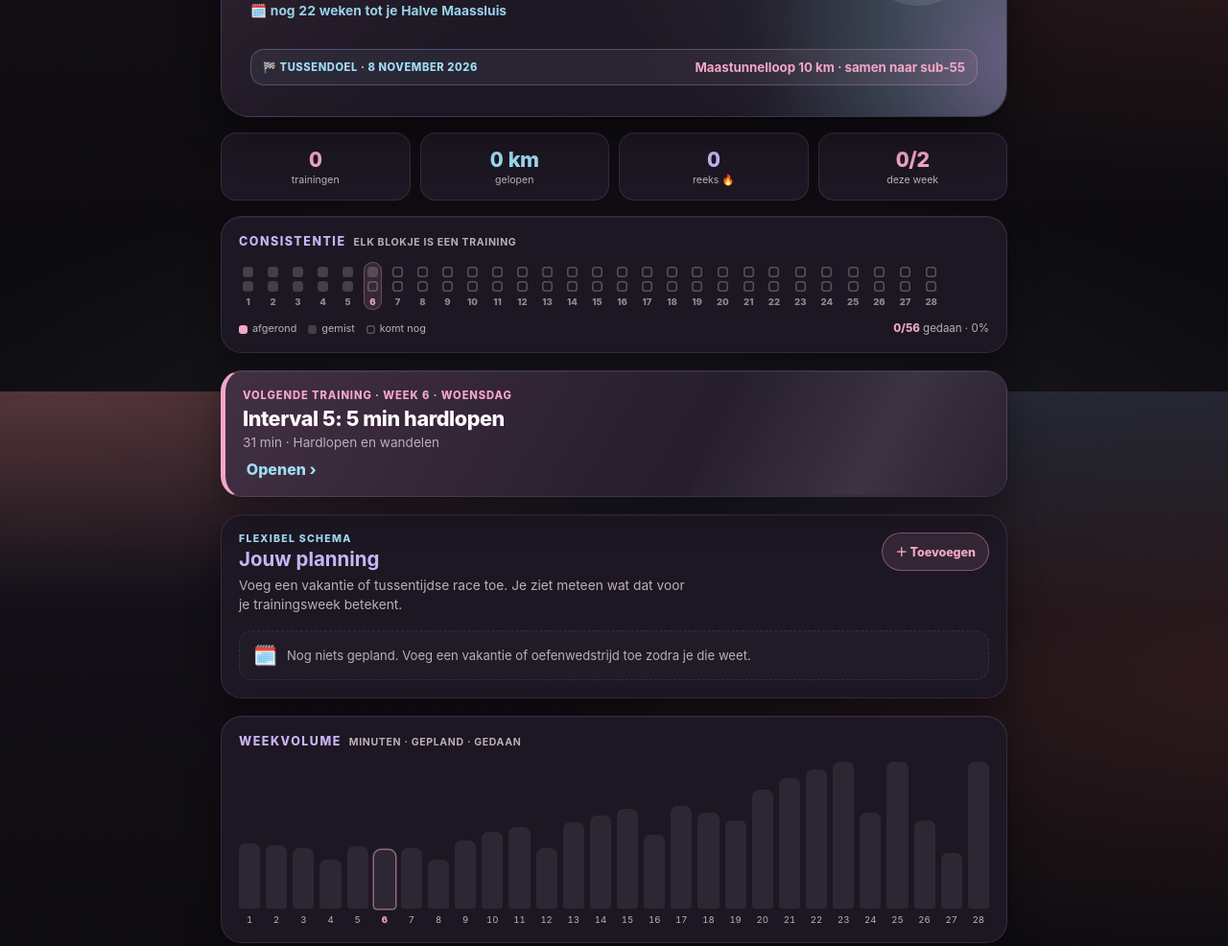
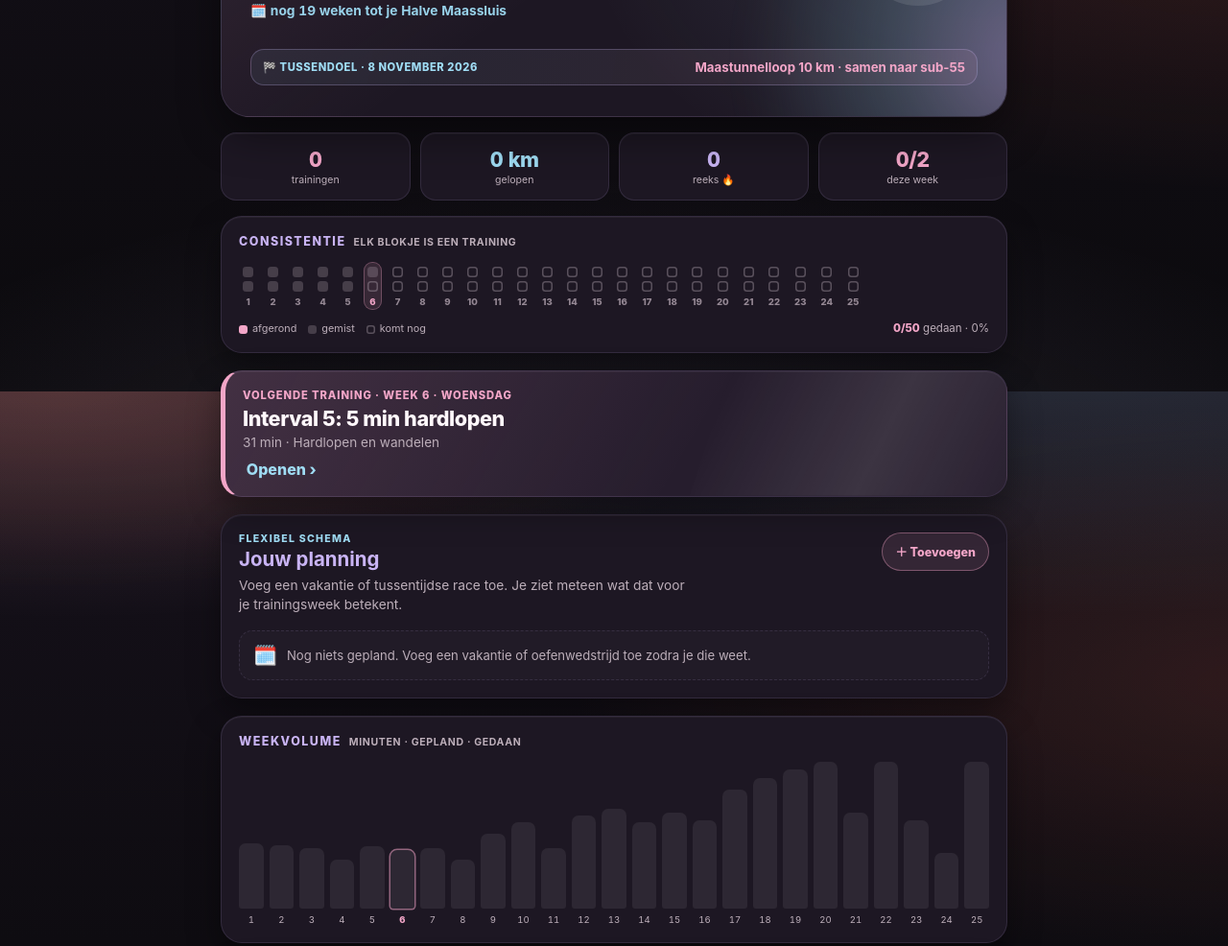
Before and after one commit to bartdevries43-arch/bartlopen-kim, a plain HTML site: page index.html in a window 1280 px wide. Shown: the part 392-1378 px from the top of the page at 96% size. Drawn offline with Linux system fonts and the light colour scheme.

Commit message:
Kim: aanloop verdicht in plaats van weken geschrapt
Kim wil niets overslaan, dus in plaats van drie weken te verwijderen zijn
gelijksoortige duurweken samengevoegd. Elke trainingsvorm en alle zeven
mijlpalen blijven bestaan:

- oude weken 9 en 10 (beide gewone duurweken) samen tot een week 34/46 min
- oude weken 11 en 13 samen, met behoud van de versnellingentraining 36/56
- de week voor de 10 km is verlicht (65 naar 50 min) en neemt daarmee de
  functie over van de oude herstelweek 16

De tempo-opbouw richting sub-55 is compleet gebleven: versnellingen,
5x3 min, 4x4 min, 3x1 km, en de prikkels in de raceweek.

Daardoor komt het schema op 25 weken en vallen beide wedstrijden weer op
hun echte datum: Maastunnelloop zondag 8 november, Halve Maassluis zondag
17 januari. Ze staat nu op week 6, met haar eerste 20 minuten aan een stuk.

Weken 1 t/m 6 zijn letterlijk ongewijzigd, dus haar voortgang blijft staan.

Co-Authored-By: Claude Opus 5 <noreply@anthropic.com>

```diff
--- a/app.js
+++ b/app.js
@@ -26,7 +26,7 @@ const RUNNER = CONFIG.runner;
 const GOAL = CONFIG.goal;
 const START_DATE = CONFIG.startDate;
 const STORE_KEY = CONFIG.storeKey;
-const TOTAL_WEEKS = 28;
+const TOTAL_WEEKS = 25;
 const UNIT = "min";        // Kim stuurt op minuten (nodig voor de records-kaart)
 const UNIT_LABEL = "min";
 const COACH_INITIAL = (CONFIG.coachName.replace(/^coach\s+/i, "")[0] || "C").toUpperCase();
@@ -148,7 +148,6 @@ const runWalkBlock = (repeats, runMinutes, walkMinutes) => {
 
 /* --- Het 28-weken schema (van 0 naar de halve marathon van Maassluis, 17 jan 2027) --- */
 const PLAN = [
-  /* ---- Fase 1 · Wandelen naar hardlopen ---- */
   { week: 1, dates: "27 jul–2 aug", phase: "Fase 1 · Wandelen naar hardlopen", sessions: [
     wo({ zone: "opbouw", min: 32, kind: "Hardlopen en wandelen", title: "Interval 1: 1 min hardlopen", goal: "Rustig wennen aan de eerste stapjes hardlopen", blocks: ["5 min stevig wandelen als warming-up", runWalkBlock(8, 1, 2), "5 min rustig uitwandelen"] }),
     za({ zone: "opbouw", min: 38, kind: "Hardlopen en wandelen", title: "Interval 1: iets langer volhouden", goal: "Hetzelfde patroon, iets langer", blocks: ["5 min wandelen warm", runWalkBlock(10, 1, 2), "5 min uitwandelen"] }),
@@ -165,7 +164,6 @@ const PLAN = [
     wo({ zone: "herstel", min: 24, kind: "Hardlopen en wandelen", title: "Herstelweek: rustig aan", goal: "Even een stapje terug, dat hoort erbij", blocks: ["5 min wandelen", runWalkBlock(4, 2, 2), "5 min uitwandelen"] }),
     za({ zone: "herstel", min: 28, kind: "Hardlopen en wandelen", title: "Herstelweek: iets langer", goal: "Rustig blijven, geen nieuwe prikkel", blocks: ["5 min wandelen", runWalkBlock(5, 2, 2), "5 min uitwandelen"] }),
   ]},
-
   { week: 5, dates: "24–30 aug", phase: "Fase 1 · Wandelen naar hardlopen", sessions: [
     wo({ zone: "opbouw", min: 31, kind: "Hardlopen en wandelen", title: "Interval 4: 3 min hardlopen", goal: "De loopblokken groeien door", blocks: ["5 min wandelen warm", runWalkBlock(5, 3, 1.5), "5 min uitwandelen"] }),
     za({ zone: "opbouw", min: 36, kind: "Hardlopen en wandelen", title: "Interval 4: iets langer volhouden", goal: "Hetzelfde patroon, iets langer", blocks: ["5 min wandelen warm", runWalkBlock(6, 3, 1.5), "5 min uitwandelen", "Totaaltijd is afgerond op een hele minuut."] }),
@@ -174,8 +172,6 @@ const PLAN = [
     wo({ zone: "opbouw", min: 31, kind: "Hardlopen en wandelen", title: "Interval 5: 5 min hardlopen", goal: "Bijna aan één stuk", blocks: ["5 min wandelen warm", runWalkBlock(4, 5, 1), "3 min uitwandelen"] }),
     za({ zone: "opbouw", min: 32, title: "🎉 Eerste 20 minuten aan één stuk!", goal: "Mijlpaal: continu hardlopen zonder wandelpauze", blocks: ["5 min wandelen warm", "20 min aan één stuk hardlopen, RPE 3-4", "7 min rustig uitwandelen of -lopen"] }),
   ]},
-
-  /* ---- Fase 2 · Duur opbouwen ---- */
   { week: 7, dates: "7–13 sep", phase: "Fase 2 · Duur opbouwen", sessions: [
     wo({ zone: "duur", min: 30, title: "30 min rustige duurloop", goal: "Eerste volledige duurloop zonder wandelpauze", blocks: ["5 min inlopen", "20 min duurloop, RPE 3-4", "5 min uitlopen"] }),
     za({ zone: "lang", min: 35, title: "35 min lange duurloop", goal: "Bouwt door op je eerste 20 minuten", blocks: ["35 min rustig, RPE 3-4", "Wandelpauze mag als dat nodig is"] }),
@@ -185,87 +181,70 @@ const PLAN = [
     za({ zone: "herstel", min: 28, title: "28 min ontspannen", goal: "Herstel, geen tempo", blocks: ["28 min ontspannen, geen tempo"] }),
   ]},
   { week: 9, dates: "21–27 sep", phase: "Fase 2 · Duur opbouwen", sessions: [
-    wo({ zone: "duur", min: 32, title: "32 min rustige duurloop", goal: "Volume", blocks: ["5 min inlopen", "22 min duurloop, RPE 3-4", "5 min uitlopen"] }),
-    za({ zone: "lang", min: 42, title: "42 min lange duurloop", goal: "Duur opbouwen", blocks: ["42 min rustig, RPE 3-4", "Constant tempo, niet jagen"] }),
+    wo({ zone: "duur", min: 34, title: "34 min rustige duurloop", goal: "Volume", blocks: ["5 min inlopen", "24 min duurloop, RPE 3-4", "5 min uitlopen"] }),
+    za({ zone: "lang", min: 46, title: "46 min lange duurloop", goal: "Duur opbouwen", blocks: ["46 min rustig, RPE 3-4", "Constant tempo, niet jagen", "Drinken oefenen als het warm is"] }),
   ]},
   { week: 10, dates: "28 sep–4 okt", phase: "Fase 2 · Duur opbouwen", sessions: [
-    wo({ zone: "duur", min: 34, title: "34 min rustige duurloop", goal: "Volume", blocks: ["5 min inlopen", "24 min duurloop, RPE 3-4", "5 min uitlopen"] }),
-    za({ zone: "lang", min: 48, title: "48 min lange duurloop", goal: "Duur opbouwen", blocks: ["48 min rustig, RPE 3-4", "Drinken oefenen als het warm is"] }),
+    wo({ zone: "duur", min: 36, title: "Rustig + 6 korte versnellingen", goal: "Soepele snelheid voorbereiden richting de Maastunnelloop", blocks: ["25 min rustige duurloop, RPE 3-4", "6×20 sec soepel versnellen, ruim onder sprinttempo", "5×60 sec rustig dribbelen tussen de versnellingen", "4 min rustig uitlopen"] }),
+    za({ zone: "lang", min: 56, title: "56 min lange duurloop", goal: "Duur vasthouden", blocks: ["56 min rustig, RPE 3-4"] }),
   ]},
-  { week: 11, dates: "5–11 okt", phase: "Fase 2 · Duur opbouwen", sessions: [
-    wo({ zone: "duur", min: 36, title: "36 min rustige duurloop", goal: "Volume", blocks: ["5 min inlopen", "26 min duurloop, RPE 3-4", "5 min uitlopen"] }),
-    za({ zone: "lang", min: 52, title: "52 min lange duurloop", goal: "Duur vasthouden", blocks: ["52 min rustig, RPE 3-4"] }),
-  ]},
-  { week: 12, dates: "12–18 okt", phase: "Fase 2 · Duur opbouwen", recovery: true, sessions: [
+  { week: 11, dates: "5–11 okt", phase: "Fase 2 · Duur opbouwen", recovery: true, sessions: [
     wo({ zone: "herstel", min: 26, title: "26 min heel rustig", goal: "Herstelweek", blocks: ["26 min heel rustig, RPE 2-3"] }),
     za({ zone: "herstel", min: 38, title: "38 min ontspannen", goal: "Herstel, geen tempo", blocks: ["38 min ontspannen, geen tempo"] }),
   ]},
-  { week: 13, dates: "19–25 okt", phase: "Fase 2 · Duur opbouwen", sessions: [
-    wo({ zone: "duur", min: 36, title: "Rustig + 6 korte versnellingen", goal: "Soepele snelheid voorbereiden richting de Maastunnelloop", blocks: ["25 min rustige duurloop, RPE 3-4", "6×20 sec soepel versnellen, ruim onder sprinttempo", "5×60 sec rustig dribbelen tussen de versnellingen", "4 min rustig uitlopen"] }),
-    za({ zone: "lang", min: 56, title: "56 min lange duurloop", goal: "Duur vasthouden", blocks: ["56 min rustig, RPE 3-4"] }),
-  ]},
-  { week: 14, dates: "26 okt–1 nov", phase: "Fase 2 · Duur opbouwen", sessions: [
+  { week: 12, dates: "12–18 okt", phase: "Fase 2 · Duur opbouwen", sessions: [
     wo({ zone: "tempo", min: 40, title: "5×3 min richting 10 km-tempo", goal: "Eerste gecontroleerde stap richting sub-55", blocks: ["10 min rustig inlopen", "5×3 min op 5:50–6:00/km, RPE 6", "4×2 min rustig dribbelen tussen de blokken", "7 min rustig uitlopen"] }),
     za({ zone: "lang", min: 60, title: "🎉 Eerste uur hardlopen!", goal: "Mijlpaal: 60 minuten aan één stuk", blocks: ["60 min rustig, RPE 3-4", "Mooi keerpunt richting de halve marathon"] }),
   ]},
-
-  /* ---- Fase 3 · Naar sub-55 in de Maastunnelloop ---- */
-  { week: 15, dates: "2–8 nov", phase: "Fase 3 · Naar sub-55 in de Maastunnelloop", sessions: [
+  { week: 13, dates: "19–25 okt", phase: "Fase 3 · Naar sub-55 in de Maastunnelloop", sessions: [
     wo({ zone: "tienkm", min: 42, title: "4×4 min richting sub-55", goal: "Het 10 km-ritme stap voor stap benaderen", blocks: ["10 min rustig inlopen", "4×4 min op 5:40–5:45/km, RPE 6-7", "3×2,5 min rustig dribbelen tussen de blokken", "8–9 min rustig uitlopen"] }),
     za({ zone: "lang", min: 65, title: "65 min lange duurloop", goal: "Duur uitbouwen", blocks: ["65 min rustig, RPE 3-5"] }),
   ]},
-  { week: 16, dates: "9–15 nov", phase: "Fase 3 · Naar sub-55 in de Maastunnelloop", recovery: true, sessions: [
-    wo({ zone: "herstel", min: 30, title: "Herstel + 4 ontspannen strides", goal: "Herstellen en het loopgevoel fris houden", blocks: ["24 min heel rustig, RPE 2-3", "4×20 sec ontspannen versnellen", "3×60 sec heel rustig tussen de versnellingen", "Ongeveer 2 min rustig uitlopen"] }),
-    za({ zone: "herstel", min: 48, title: "48 min ontspannen", goal: "Herstel, geen tempo", blocks: ["48 min ontspannen, geen tempo"] }),
+  { week: 14, dates: "26 okt–1 nov", phase: "Fase 3 · Naar sub-55 in de Maastunnelloop", sessions: [
+    wo({ zone: "tienkm", min: 42, title: "3×1 km op beoogd 10 km-tempo", goal: "5:30/km gecontroleerd leren vasthouden", blocks: ["12 min rustig inlopen", "3×1 km op 5:30–5:35/km, RPE 7", "3 min rustig dribbelen tussen de kilometers", "8 min rustig uitlopen", "Stop het snelle werk als de loopvorm inzakt"] }),
+    za({ zone: "lang", min: 50, title: "50 min rustig, frisheid voorop", goal: "Kortere duurloop zodat je uitgerust aan de start staat", blocks: ["50 min rustig, RPE 3-4", "Geen snelle finale: fris zijn is nu belangrijker dan minuten maken"] }),
   ]},
-  { week: 17, dates: "16–22 nov", phase: "Fase 3 · Naar sub-55 in de Maastunnelloop", sessions: [
-    wo({ zone: "tienkm", min: 45, title: "3×1 km op beoogd 10 km-tempo", goal: "5:30/km gecontroleerd leren vasthouden", blocks: ["12 min rustig inlopen", "3×1 km op 5:30–5:35/km, RPE 7", "3 min rustig dribbelen tussen de kilometers", "10 min rustig uitlopen", "Stop het snelle werk als de loopvorm inzakt"] }),
-    za({ zone: "lang", min: 65, title: "65 min rustige duurloop", goal: "Duur onderhouden zonder vermoeid de raceweek in te gaan", blocks: ["65 min rustig, RPE 3-4", "Geen snelle finale, frisheid gaat voor"] }),
-  ]},
-  { week: 18, dates: "23–29 nov", phase: "Fase 3 · Naar sub-55 in de Maastunnelloop", tuneup: true, sessions: [
+  { week: 15, dates: "2–8 nov", phase: "Fase 3 · Naar sub-55 in de Maastunnelloop", tuneup: true, sessions: [
     wo({ zone: "duur", min: 28, title: "Raceweek: loslopen + 4 prikkels", goal: "Frisse benen met even het wedstrijdritme voelen", blocks: ["18 min heel rustig, RPE 3", "4×1 min op ongeveer 5:30/km", "3×90 sec heel rustig dribbelen tussen de prikkels", "1–2 min rustig uitlopen; stop terwijl het makkelijk voelt"] }),
     zo({ zone: "tienkm", min: 75, title: "🏁 Maastunnelloop · 10 km", goal: "Met Bart als pacer richting sub-55", kind: "Tussendoelrace", why: "Dit is je tussendoel: 10 kilometer door Rotterdam, met Bart als pacer richting sub-55. Alle korte tempoblokken van de afgelopen weken komen hier samen. Open gecontroleerd, laat Bart het tempo bewaken en geniet ervan, een sterke, gelijkmatige race is belangrijker dan de exacte tijd. Daarna verschuift de focus weer volledig naar je halve marathon.", blocks: ["10–12 min rustig inlopen en een paar korte versnellingen", "Km 1–2: gecontroleerd op circa 5:32/km", "Km 3–8: samen met Bart zo vlak mogelijk rond 5:28–5:30/km", "Km 9–10: op gevoel versnellen als er nog ruimte is", "Doel: onder 55:00, maar een sterke gelijkmatige race gaat voor", "10 min rustig uitlopen en goed herstellen"] }),
   ]},
-  /* ---- Fase 4 · Van 10 km naar de Halve ---- */
-  { week: 19, dates: "30 nov–6 dec", phase: "Fase 4 · Van 10 km naar de Halve", recovery: true, sessions: [
+  { week: 16, dates: "9–15 nov", phase: "Fase 4 · Van 10 km naar de Halve", recovery: true, sessions: [
     wo({ zone: "herstel", min: 30, title: "Herstel na de Maastunnelloop", goal: "De 10 km verwerken", blocks: ["30 min heel rustig, RPE 2-3", "Wandelen of een extra rustdag mag als de benen nog zwaar zijn"] }),
     za({ zone: "lang", min: 65, title: "65 min ontspannen duurloop", goal: "Rustig terug naar de halve-marathonopbouw", blocks: ["65 min rustig, RPE 3-4", "Geen tempo, alleen soepel minuten maken"] }),
   ]},
-  { week: 20, dates: "7–13 dec", phase: "Fase 4 · Van 10 km naar de Halve", sessions: [
+  { week: 17, dates: "16–22 nov", phase: "Fase 4 · Van 10 km naar de Halve", sessions: [
     wo({ zone: "duur", min: 38, title: "38 min progressieve duurloop", goal: "De focus terug naar duur en halve marathon", blocks: ["10 min heel rustig", "18 min rustige duurloop, RPE 3-4", "10 min steady, RPE 5", "Niet terug naar 10 km-tempo"] }),
     za({ zone: "lang", min: 90, title: "🎉 Anderhalf uur!", goal: "Langste duurloop tot nu toe", blocks: ["90 min rustig, RPE 3-5", "Verdeel je krachten en oefen drinken"] }),
   ]},
-  { week: 21, dates: "14–20 dec", phase: "Fase 4 · Van 10 km naar de Halve", sessions: [
+  { week: 18, dates: "23–29 nov", phase: "Fase 4 · Van 10 km naar de Halve", sessions: [
     wo({ zone: "doel", min: 40, title: "Eerste stukken op HM-tempo", goal: "Wennen aan het tempo dat je straks de hele 21,1 km volhoudt", blocks: ["10 min inlopen", "2×10 min op HM-gevoel, RPE 5-6", "4 min rustig tussen de twee blokken", "6 min uitlopen"] }),
     za({ zone: "lang", min: 100, title: "100 min lange duurloop", goal: "Duur uitbouwen", blocks: ["100 min rustig, RPE 3-5"] }),
   ]},
-  { week: 22, dates: "21–27 dec", phase: "Fase 4 · Van 10 km naar de Halve", sessions: [
+  { week: 19, dates: "30 nov–6 dec", phase: "Fase 4 · Van 10 km naar de Halve", sessions: [
     wo({ zone: "doel", min: 40, title: "2×12 min op HM-tempo", goal: "HM-ritme voelen", blocks: ["10 min inlopen", "2×12 min op HM-gevoel, RPE 5-6", "4 min rustig tussen de twee blokken", "2 min uitlopen"] }),
     za({ zone: "lang", min: 108, title: "108 min lange duurloop", goal: "Duur uitbouwen", blocks: ["108 min rustig, RPE 3-5"] }),
   ]},
-
-  /* ---- Fase 5 · Piek, taper & race ---- */
-  { week: 23, dates: "28 dec–3 jan", phase: "Fase 5 · Piek, taper & race", sessions: [
+  { week: 20, dates: "7–13 dec", phase: "Fase 5 · Piek, taper & race", sessions: [
     wo({ zone: "doel", min: 45, title: "3×8 min op HM-tempo", goal: "HM-ritme voelen", blocks: ["10 min inlopen", "3×8 min op HM-gevoel, RPE 5-6", "2×3 min rustig tussen de blokken", "5 min uitlopen"] }),
     za({ zone: "lang", min: 120, title: "🎉 Twee uur!", goal: "Piekmoment nummer 1", blocks: ["120 min rustig, RPE 3-5", "Oefen precies wat je op de racedag eet en drinkt"] }),
   ]},
-  { week: 24, dates: "4–10 jan", phase: "Fase 5 · Piek, taper & race", recovery: true, sessions: [
+  { week: 21, dates: "14–20 dec", phase: "Fase 5 · Piek, taper & race", recovery: true, sessions: [
     wo({ zone: "herstel", min: 28, title: "28 min heel rustig", goal: "Herstelweek", blocks: ["28 min heel rustig, RPE 2-3"] }),
     za({ zone: "herstel", min: 75, title: "75 min ontspannen", goal: "Even bijkomen na de piekweek", blocks: ["75 min ontspannen, geen tempo"] }),
   ]},
-  { week: 25, dates: "11–17 jan", phase: "Fase 5 · Piek, taper & race", sessions: [
+  { week: 22, dates: "21–27 dec", phase: "Fase 5 · Piek, taper & race", sessions: [
     wo({ zone: "doel", min: 45, title: "3×8 min op HM-tempo", goal: "HM-ritme voelen", blocks: ["10 min inlopen", "3×8 min op HM-gevoel, RPE 5-6", "2×3 min rustig tussen de blokken", "5 min uitlopen"] }),
     za({ zone: "lang", min: 130, title: "🎉 Piek-duurloop: langste training van het schema", goal: "Hierna gaat het volume omlaag richting de wedstrijd", blocks: ["130 min rustig, RPE 3-5"] }),
   ]},
-  { week: 26, dates: "18–24 jan", phase: "Fase 5 · Piek, taper & race", taper: true, sessions: [
+  { week: 23, dates: "28 dec–3 jan", phase: "Fase 5 · Piek, taper & race", taper: true, sessions: [
     wo({ zone: "duur", min: 25, title: "25 min rustig", goal: "Taper start", blocks: ["25 min rustig, RPE 3-4", "Dagen rond de jaarwisseling, verzet gerust als het beter uitkomt"] }),
     za({ zone: "lang", min: 70, title: "70 min rustig", goal: "Omvang omlaag", blocks: ["70 min rustig, RPE 3-4"] }),
   ]},
-  { week: 27, dates: "25–31 jan", phase: "Fase 5 · Piek, taper & race", taper: true, sessions: [
+  { week: 24, dates: "4–10 jan", phase: "Fase 5 · Piek, taper & race", taper: true, sessions: [
     wo({ zone: "duur", min: 20, title: "20 min rustig", goal: "Benen licht houden", blocks: ["20 min rustig, RPE 3"] }),
     za({ zone: "lang", min: 40, title: "40 min soepel", goal: "Kort en fris, vertrouwen opbouwen", blocks: ["40 min soepel, RPE 3"] }),
   ]},
-  { week: 28, dates: "1–7 feb", phase: "Fase 5 · Piek, taper & race", taper: true, race: true, sessions: [
+  { week: 25, dates: "11–17 jan", phase: "Fase 5 · Piek, taper & race", taper: true, race: true, sessions: [
     wo({ zone: "duur", min: 15, title: "Laatste losse loop voor de race", goal: "Benen los, hoofd rustig", blocks: ["15 min heel soepel, RPE 2-3", "Niets meer bewijzen, je hebt het werk al gedaan"] }),
     zo({ zone: "doel", min: 150, title: "🏁 Halve Maassluis", goal: "Doelrace · 21,1 km uitlopen", kind: "Doelrace", why: "Dit is waar je een half jaar naartoe hebt gewerkt: 21,1 kilometer. De lange duurlopen, het HM-tempo en de mentale kilometers zitten in je benen. Start bewust rustig, zoek je eigen duurzame ritme en vertrouw op je opbouw, dit is jouw dag, strijder.", blocks: ["Eerste paar kilometer bewust rustig starten", "Zoek daarna je eigen duurzame ritme, RPE 5-6", "Geniet van het publiek in Maassluis", "Laatste kilometers op gevoel, en trots zijn op wat je hebt opgebouwd"] }),
   ]},
--- a/index.html
+++ b/index.html
@@ -25,7 +25,7 @@
     <meta name="mobile-web-app-capable" content="yes" />
     <meta name="apple-mobile-web-app-status-bar-style" content="black-translucent" />
     <meta name="apple-mobile-web-app-title" content="Op naar 21,1K" />
-    <link rel="stylesheet" href="styles.css?v=12-c2-c3-p2-u2-m2-wk6" />
+    <link rel="stylesheet" href="styles.css?v=12-c2-c3-p2-u2-m2-wk6-samen" />
   </head>
   <body>
     <div id="splash" class="splash" aria-hidden="true">
@@ -151,7 +151,7 @@
 
           <!-- Schema -->
           <section class="weeks">
-            <h3 class="phase-head reveal">Het schema · 28 weken</h3>
+            <h3 class="phase-head reveal">Het schema · 25 weken</h3>
             <div id="weeksList"></div>
           </section>
 
@@ -194,6 +194,6 @@
 
     <div id="toast" class="toast" aria-live="polite"></div>
 
-    <script src="app.js?v=12-c2-c3-p2-u2-m2-wk6"></script>
+    <script src="app.js?v=12-c2-c3-p2-u2-m2-wk6-samen"></script>
   </body>
 </html>
--- a/sw.js
+++ b/sw.js
@@ -1,10 +1,10 @@
 /* Eenvoudige offline-cache voor Run Coach. Verhoog CACHE bij elke update. */
-const CACHE = "runcoach-kim-v9-minutencheck-p2-u2-m2-herijkt-wk6";
+const CACHE = "runcoach-kim-v9-minutencheck-p2-u2-m2-herijkt-wk6-samen";
 const ASSETS = [
   "./",
   "./index.html",
-  "./styles.css?v=12-c2-c3-p2-u2-m2-wk6",
-  "./app.js?v=12-c2-c3-p2-u2-m2-wk6",
+  "./styles.css?v=12-c2-c3-p2-u2-m2-wk6-samen",
+  "./app.js?v=12-c2-c3-p2-u2-m2-wk6-samen",
   "./coach.jpg",
   "./icon-192.png",
   "./icon-512.png",
```
